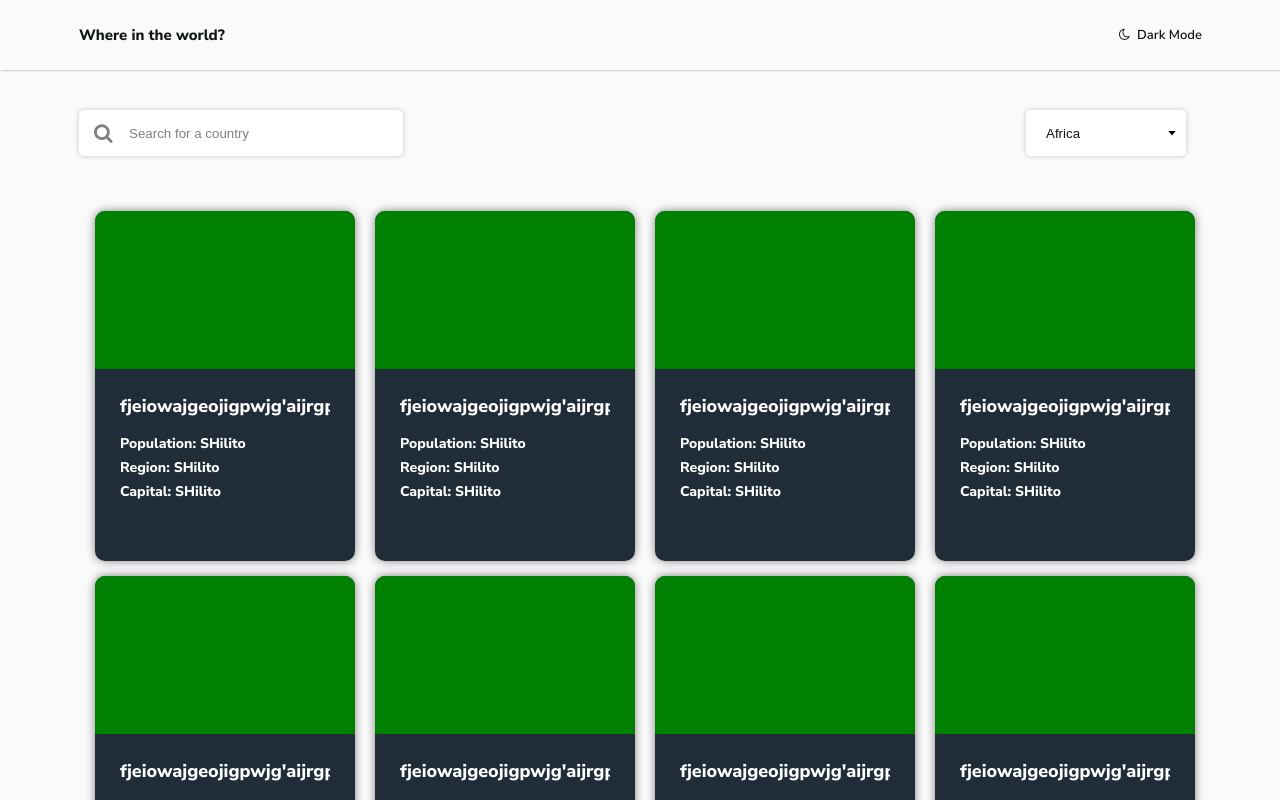
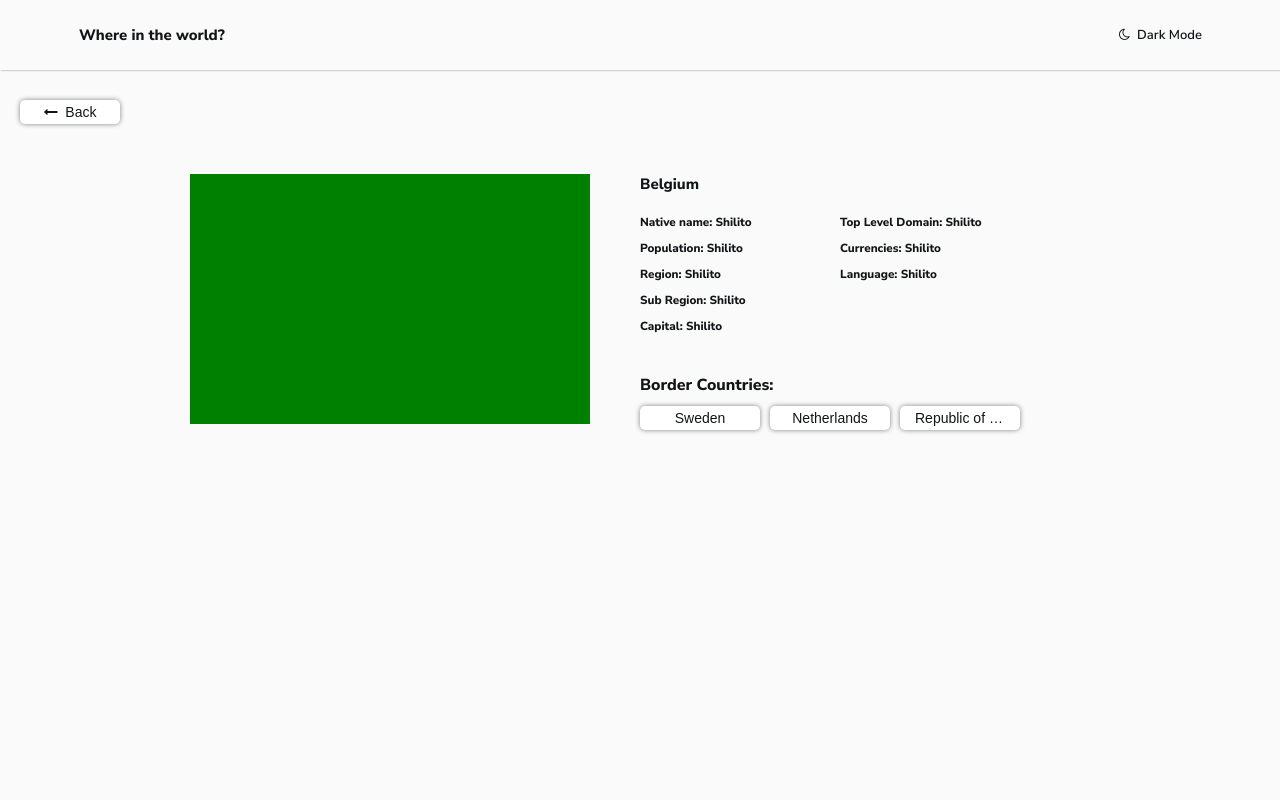
Before and after one commit to belay-adamu-outlier/World-Countries-App, a React (Create React App) app: page / in a window 1280 px wide. Built offline with nearby package versions, Linux system fonts and the light colour scheme.

Commit message:
Some UI cleaning up left to do:

```diff
--- a/src/App.js
+++ b/src/App.js
@@ -5,16 +5,18 @@ import CustomeSelect from "./components/SelectComponent";
 import CardDashBoardComponent from "./components/CardDashBordComponent";
 import GlobalStyles from "./GlobalStyles";
 import { StyledFlexContainer } from "./FlexContainer.styled";
+import CardDetailsComponent from "./components/CardDetailsComponent";
 function App() {
   return (
     <div className="App">
       <GlobalStyles />
       <Header />
-      <StyledFlexContainer>
+      {/* <StyledFlexContainer>
         <SearchComponent />
         <CustomeSelect />
       </StyledFlexContainer>
-      <CardDashBoardComponent />
+      <CardDashBoardComponent /> */}
+      <CardDetailsComponent />
     </div>
   );
 }
--- a/src/components/CardComponent/styles/CardComponent.styled.js
+++ b/src/components/CardComponent/styles/CardComponent.styled.js
@@ -29,7 +29,7 @@ export const StyledDetails = styled.div`
   h2 {
     font-size: 1.8rem;
     margin-bottom: 10px;
-    text-overflow: clip;
+    text-overflow: ellipsis;
     max-width: 210px;
     display: inline-block;
     overflow: hidden;
--- /dev/null
+++ b/src/components/CardDetailsComponent/index.js
@@ -0,0 +1,65 @@
+import {
+  StyledButton,
+  StyledCountriesButton,
+  StyledButtonWrapper,
+  StyledFlag,
+  StyledFlexWrapper,
+  StyledDetailsWrapper,
+  StyledBorderContriesWrapper,
+} from "./styles/CardDetailsComponent.styled";
+export default function CardDetailsComponent() {
+  return (
+    <>
+      <StyledButtonWrapper>
+        <StyledButton>
+          {" "}
+          <i className="fa fa-long-arrow-left"></i>&nbsp; Back
+        </StyledButton>
+      </StyledButtonWrapper>
+      <StyledFlexWrapper>
+        <StyledFlag />
+        <StyledDetailsWrapper>
+          <div>
+            <h2>Belgium</h2>
+          </div>
+          <div>
+            <h3>
+              Native name: <span>Shilito</span>
+            </h3>
+            <h3>
+              Population: <span>Shilito</span>
+            </h3>
+            <h3>
+              Region: <span>Shilito</span>
+            </h3>
+            <h3>
+              Sub Region: <span>Shilito</span>
+            </h3>
+            <h3>
+              Capital: <span>Shilito</span>
+            </h3>
+          </div>
+          <div>
+            <h3>
+              Top Level Domain: <span>Shilito</span>
+            </h3>
+            <h3>
+              Currencies: <span>Shilito</span>
+            </h3>
+            <h3>
+              Language: <span>Shilito</span>
+            </h3>
+          </div>
+          <StyledBorderContriesWrapper>
+            <h2>Border Countries:</h2>
+            <div>
+              <StyledCountriesButton>Sweden</StyledCountriesButton>
+              <StyledCountriesButton>Netherlands</StyledCountriesButton>
+              <StyledCountriesButton>Republic of Russia</StyledCountriesButton>
+            </div>
+          </StyledBorderContriesWrapper>
+        </StyledDetailsWrapper>
+      </StyledFlexWrapper>
+    </>
+  );
+}
--- /dev/null
+++ b/src/components/CardDetailsComponent/styles/CardDetailsComponent.styled.js
@@ -0,0 +1,171 @@
+import styled from "styled-components";
+
+export const StyledButton = styled.button`
+  width: 100px;
+  font-size: 1.4rem;
+  padding: 4px 15px;
+  margin: 10px 0 0 10px;
+  background-color: ${({ dark }) =>
+    dark ? "hsl(207, 26%, 17%)" : "hsl(0, 0%, 100%)"};
+  color: ${({ dark }) => (dark ? "hsl(0, 0%, 100%)" : "hsl(200, 15%, 8%)")};
+  border: none;
+  border-radius: 5px;
+  box-shadow: 0 0 5px gray;
+  transition: all ease-in 0.1s;
+  cursor: pointer;
+
+  -moz-user-select: none;
+  -khtml-user-select: none;
+  -webkit-user-select: none;
+  -ms-user-select: none;
+  user-select: none;
+
+  &:active {
+    box-shadow: 0 0 1px gray;
+    background-color: ${({ dark }) =>
+      dark ? "hsl(0, 0%, 100%)" : "hsl(207, 26%, 17%)"};
+    color: ${({ dark }) => (dark ? "hsl(200, 15%, 8%)" : "hsl(0, 0%, 100%)")};
+  }
+`;
+
+export const StyledCountriesButton = styled(StyledButton)`
+  width: 120px;
+  text-overflow: ellipsis;
+  white-space: nowrap;
+  overflow: hidden;
+`;
+
+export const StyledButtonWrapper = styled.div`
+  margin: 20px 0 0 10px;
+`;
+
+export const StyledFlexWrapper = styled.div`
+  display: flex;
+  flex-wrap: wrap;
+  justify-content: space-between;
+  align-items: flex-start;
+  margin: 50px auto 0 auto;
+`;
+
+export const StyledFlag = styled.div`
+  width: 320px;
+  height: 200px;
+  background-color: green;
+  margin: 0 auto;
+
+  @media (min-width: 768px) {
+    width: 400px;
+    height: 250px;
+  }
+`;
+
+export const StyledDetailsWrapper = styled.div`
+  display: flex;
+  flex-flow: row wrap;
+  width: 320px;
+  margin: 50px auto 0 auto;
+
+  align-items: flex-start;
+
+  div:nth-child(1) {
+    width: 100%;
+    margin-bottom: 20px;
+  }
+
+  div:nth-child(2),
+  div:nth-child(3) {
+    width: 100%;
+    margin-bottom: 30px;
+    h3 {
+      margin-bottom: 10px;
+    }
+  }
+
+  @media (min-width: 578px) {
+    padding: 0 50px;
+    width: 500px;
+    div:nth-child(1) {
+      text-align: center;
+      width: 100%;
+      margin-bottom: 20px;
+    }
+
+    div:nth-child(2),
+    div:nth-child(3) {
+      width: 30%;
+      margin-left: auto;
+      margin-right: auto;
+      margin-bottom: 30px;
+      h3 {
+        margin-bottom: 10px;
+      }
+    }
+  }
+
+  @media (min-width: 768px) {
+    width: 500px;
+    div:nth-child(1) {
+      text-align: center;
+      width: 100%;
+      margin-bottom: 20px;
+    }
+
+    div:nth-child(2),
+    div:nth-child(3) {
+      width: 50%;
+      margin-left: auto;
+      margin-right: auto;
+      margin-bottom: 30px;
+      h3 {
+        margin-bottom: 10px;
+      }
+    }
+  }
+
+  @media (min-width: 992px) {
+    margin-top: 0px;
+    width: 500px;
+    div:nth-child(1) {
+      text-align: left;
+      width: 100%;
+      margin-bottom: 20px;
+    }
+
+    div:nth-child(2),
+    div:nth-child(3) {
+      width: 50%;
+      h3 {
+        margin-bottom: 10px;
+      }
+    }
+  }
+`;
+
+export const StyledBorderContriesWrapper = styled.div`
+  display: flex;
+  width: 320px;
+  justify-content: space-between;
+  align-items: baseline;
+  padding-bottom: 50px;
+  margin: 0 auto 0 auto;
+  flex-flow: row wrap;
+  font-size: 1.6rem;
+
+  h2 {
+    width: 100%;
+    font-size: 1.6rem;
+  }
+  div:last-child {
+    width: 100%;
+    margin-left: -10px;
+  }
+
+  @media (min-width: 578px) {
+    width: 100%;
+  }
+
+  @media (min-width: 992px) {
+    margin-right: 10px;
+    margin-left: auto;
+  }
+`;
```
